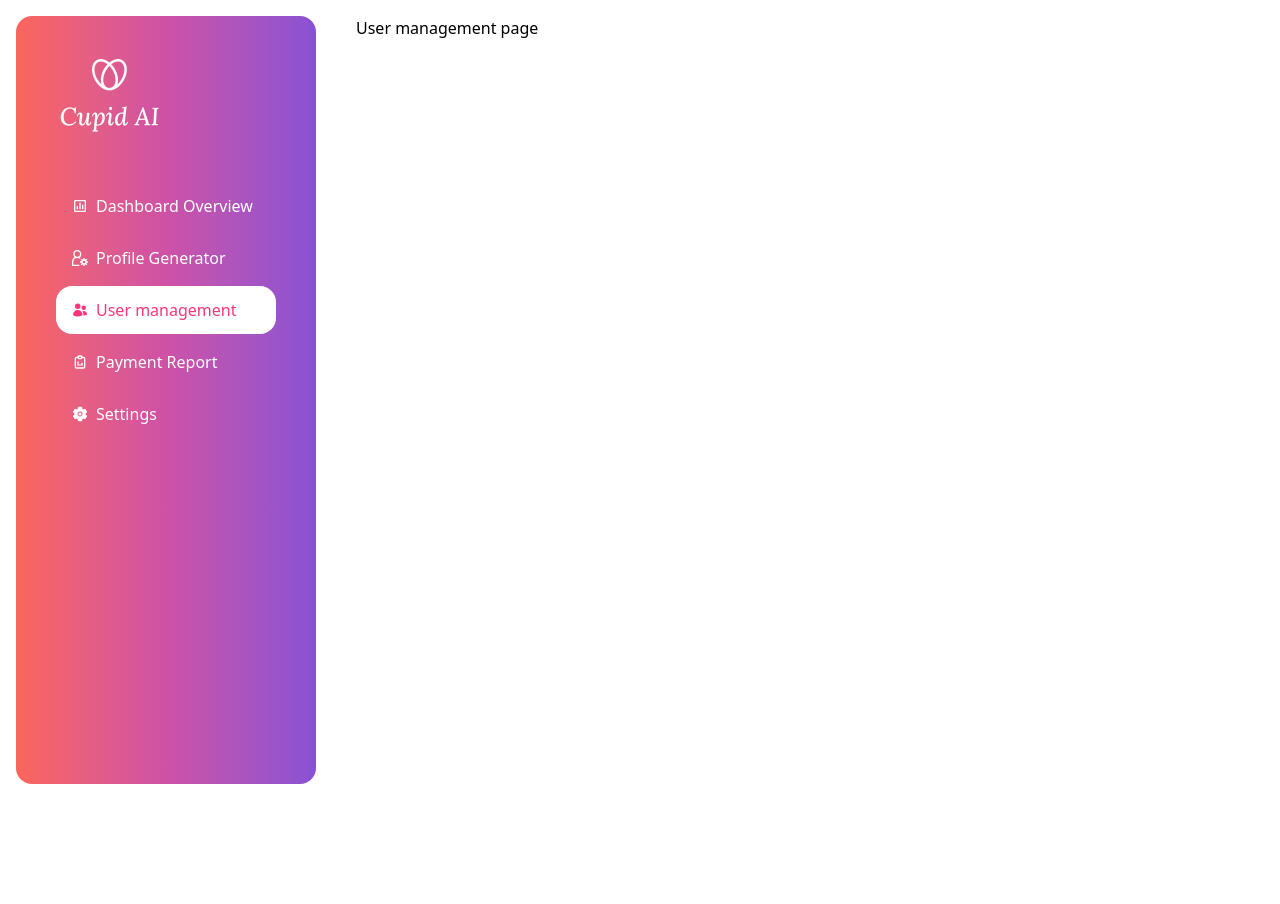
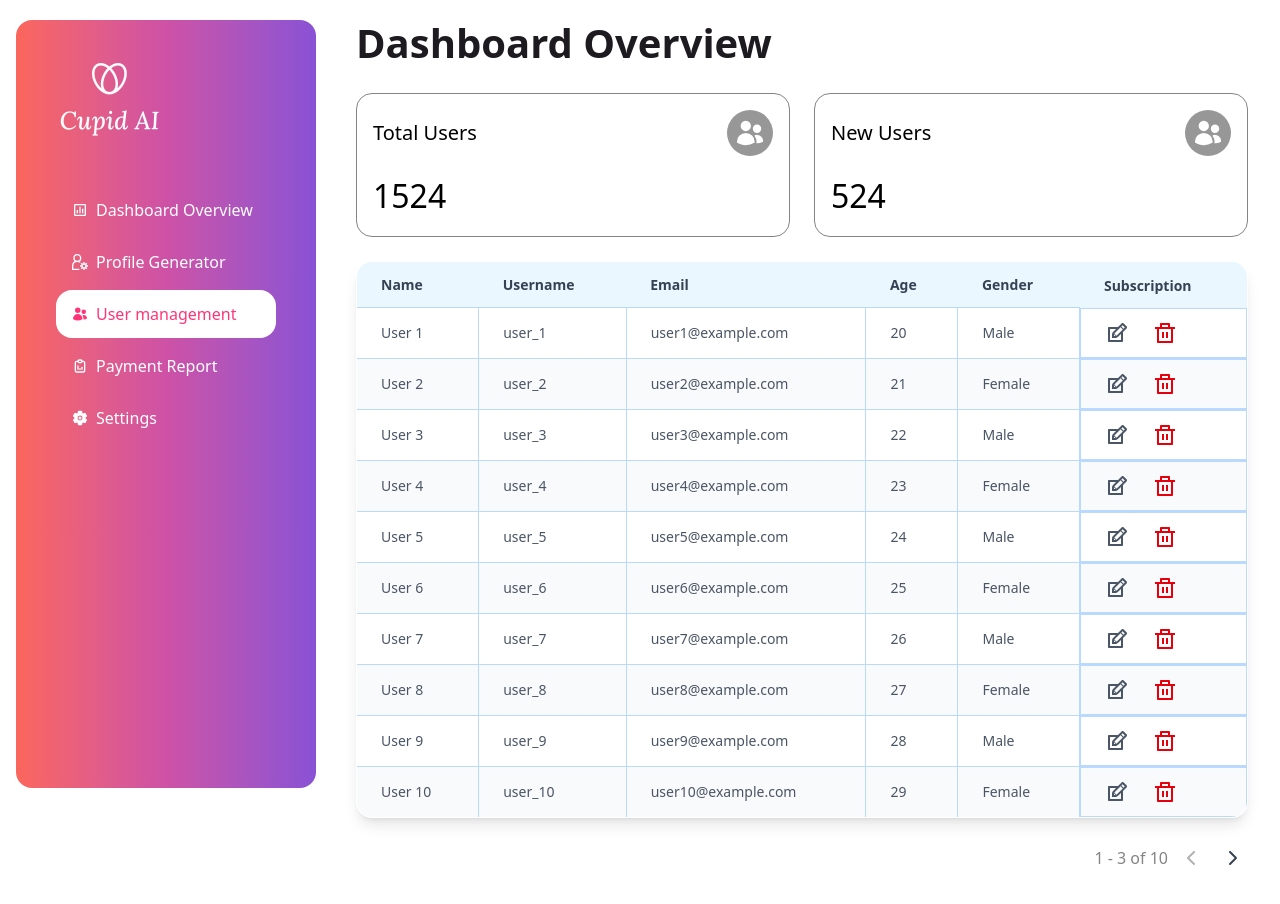
Before and after one commit to alaminislam34/cupid-ai-dashboard, a Next.js app: page /dashboard/user_management in a window 1280 px wide. Shown: the top 904 px of the page. Before the commit the page ends 800 px from the top, so only its background shows below. Built offline with nearby package versions, Linux system fonts and the light colour scheme.

Commit message:
added user management page

```diff
--- a/src/app/(dashboard)/dashboard/user_management/page.jsx
+++ b/src/app/(dashboard)/dashboard/user_management/page.jsx
@@ -1,9 +1,176 @@
-'use client'
+"use client";
 
-export default function user_management() {
+import React, { useState, useMemo } from "react";
+import { HiUsers } from "react-icons/hi2";
+import { RiRobot3Line } from "react-icons/ri";
+import { HiOutlineInboxIn } from "react-icons/hi";
+import { FaChevronLeft, FaChevronRight } from "react-icons/fa6";
+import { TiEdit } from "react-icons/ti";
+import { RiDeleteBinLine } from "react-icons/ri";
+
+
+
+// --- 1. OVERVIEW DATA (Unchanged) ---
+export const overviews = [
+  {
+    title: "Total Users",
+    value: "1524",
+    icon: <HiUsers className="text-3xl text-white" />,
+  },
+  {
+    title: "New Users",
+    value: "524",
+    icon: <HiUsers className="text-3xl text-white" />,
+  },
+
+];
+
+// --- 2. DUMMY USER DATA FOR PAGINATION ---
+const ALL_USERS = Array.from({ length: 25 }, (_, i) => ({
+  name: `User ${i + 1}`,
+  username: `user_${i + 1}`,
+  email: `user${i + 1}@example.com`,
+  age: 20 + (i % 10),
+  gender: i % 2 === 0 ? "Male" : "Female",
+  subscription: i % 3 === 0 ? "Basic" : "Premium",
+}));
+
+const ITEMS_PER_PAGE = 10; // Set the number of rows per page
+
+// --- 3. REACT COMPONENT WITH PAGINATION LOGIC ---
+export default function UserManagemenrt() {
+  const [currentPage, setCurrentPage] = useState(1);
+
+  // Calculate total pages
+  const totalPages = Math.ceil(ALL_USERS.length / ITEMS_PER_PAGE);
+
+  // Determine the data slice for the current page
+  const currentItems = useMemo(() => {
+    const start = (currentPage - 1) * ITEMS_PER_PAGE;
+    const end = start + ITEMS_PER_PAGE;
+    return ALL_USERS.slice(start, end);
+  }, [currentPage]);
+
+  // Handle page change
+  const handlePageChange = (page) => {
+    if (page >= 1 && page <= totalPages) {
+      setCurrentPage(page);
+    }
+  };
+
+  // Generate an array of page numbers
+  const pageNumbers = useMemo(() => {
+    return Array.from({ length: totalPages }, (_, i) => i + 1);
+  }, [totalPages]);
+
   return (
     <div>
-      <h1>User management page</h1>
+      <h1 className="text-[#1D1B20] font-semibold text-2xl lg:text-[40px] mb-6">
+        Dashboard Overview
+      </h1>
+
+      {/* Overview Cards */}
+      <div>
+        <div className="flex flex-wrap items-center gap-6 w-full">
+          {overviews.map(({ title, value, icon }, i) => (
+            <div
+              key={i}
+              className="p-4 rounded-2xl border border-secondary flex-1 space-y-4"
+            >
+              <div className="flex justify-between items-center">
+                <h4 className="text-[20px] font-medium">{title}</h4>
+                <span className="p-2 bg-[#979797] rounded-full flex items-center justify-center">
+                  {icon}
+                </span>
+              </div>
+              <h1 className="text-[32px] font-medium">{value}</h1>
+            </div>
+          ))}
+        </div>
+
+        <br />
+
+        {/* User Table (using Tailwind classes as provided) */}
+        <table className="rounded-2xl border border-[#B9DAFE] w-full user-data-table shadow-lg overflow-hidden ">
+          <thead>
+            <tr className="bg-[#EAF7FF] text-gray-700 text-sm leading-normal">
+              <th className="py-3 px-6 text-left">Name</th>
+              <th className="py-3 px-6 text-left">Username</th>
+              <th className="py-3 px-6 text-left">Email</th>
+              <th className="py-3 px-6 text-left">Age</th>
+              <th className="py-3 px-6 text-left">Gender</th>
+              <th className="py-3 px-6 text-left">Subscription</th>
+            </tr>
+          </thead>
+          <tbody className="text-gray-600 text-sm font-light divide-y divide-[#B9DAFE]">
+            {/* Dynamically rendered rows */}
+            {currentItems.map((user, i) => (
+              <tr
+                key={i}
+                // Apply alternating background color
+                className={`${
+                  i % 2 === 1 ? "bg-gray-50" : "bg-white"
+                } *:border *:border-[#B9DAFE] hover:bg-gray-100`}
+              >
+                <td className="py-3 px-6 text-left whitespace-nowrap">
+                  {user.name}
+                </td>
+                <td className="py-3 px-6 text-left">{user.username}</td>
+                <td className="py-3 px-6 text-left">{user.email}</td>
+                <td className="py-3 px-6 text-left">{user.age}</td>
+                <td className="py-3 px-6 text-left">{user.gender}</td>
+                <td className="py-3 px-6 text-left flex items-center gap-6">
+                  <TiEdit className="text-2xl"/>
+                  <RiDeleteBinLine className="text-2xl text-red-600"/>
+                </td>
+              </tr>
+            ))}
+          </tbody>
+        </table>
+
+        {/* Pagination Controls */}
+        <div
+          id="pagination-controls"
+          className="flex justify-end mt-6 space-x-2"
+        >
+          <div className="flex items-center justify-center">
+            <p className="text-secondary">
+              {currentPage} - {pageNumbers.length} of 10
+            </p>
+          </div>
+
+          {/* Previous Button */}
+          <button
+            onClick={() => handlePageChange(currentPage - 1)}
+            disabled={currentPage === 1}
+            className={`p-2 ${
+              currentPage === 1
+                ? "opacity-30 cursor-not-allowed"
+                : "text-gray-700 cursor-pointer"
+            }`}
+          >
+            <FaChevronLeft />
+          </button>
+
+          {/* Next Button */}
+          <button
+            onClick={() => handlePageChange(currentPage + 1)}
+            disabled={currentPage === totalPages}
+            className={`p-2 ${
+              currentPage === totalPages
+                ? "opacity-30 cursor-not-allowed"
+                : "text-gray-700 cursor-pointer"
+            }`}
+          >
+            <FaChevronRight />
+          </button>
+        </div>
+
+        <br />
+        <br />
+
+
+      </div>
     </div>
-  )
+  );
 }
```
